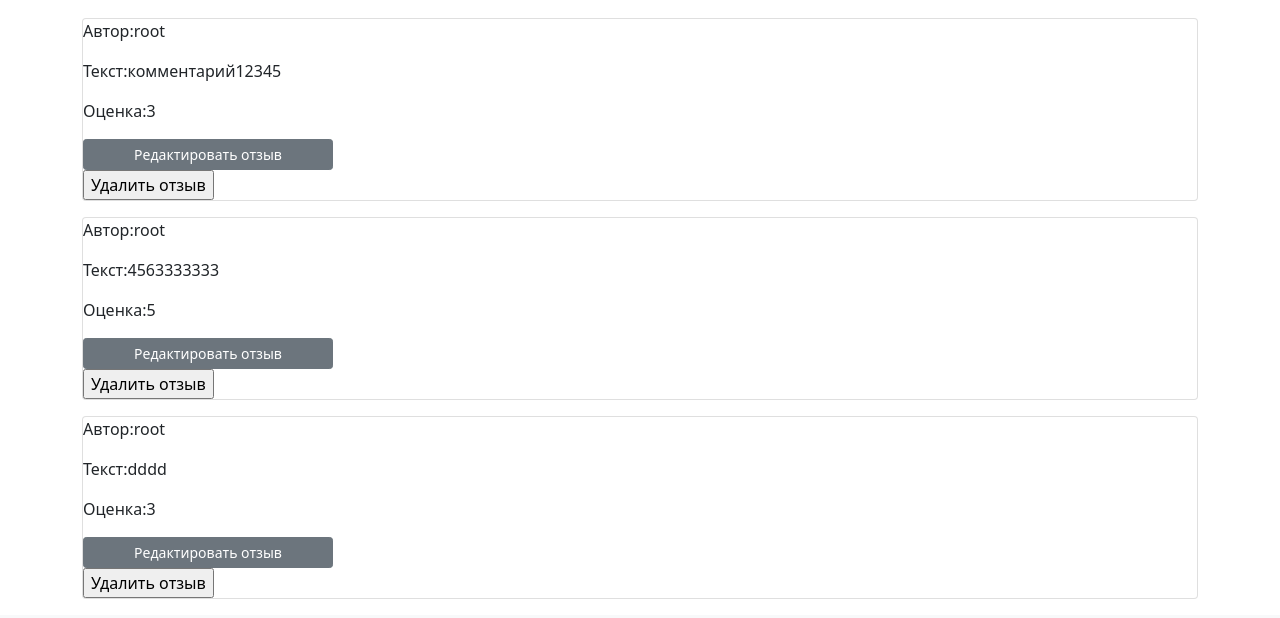
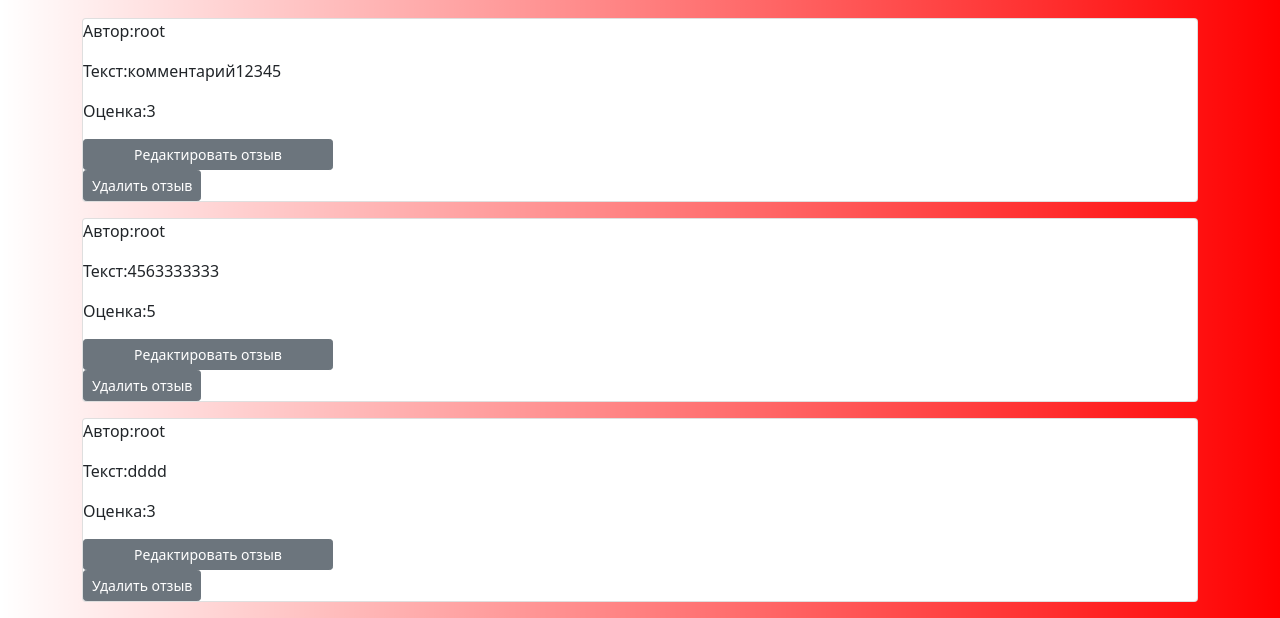
Before and after one commit to Nadezhda2205/kontrol_python_8_Khovrich_Nadezhda, a Django app: page /product/3 in a window 1280 px wide. Shown: the part 343-961 px from the top of the page. Run offline with Django 4.2, Linux system fonts and the light colour scheme; data comes from the database, SQL or seed files in the repository.

Commit message:
Корректировка стиля

```diff
--- a/products/views.py
+++ b/products/views.py
@@ -71,8 +71,6 @@
 
 class CommentDeleteView(DeleteView):
     model = Comment
-    success_url = reverse_lazy('product')
-
 
     def get_success_url(self):
-        return reverse('product', kwargs={'pk': self.object.pk})
+        return reverse('index')
--- /dev/null
+++ b/static/css/style.css
@@ -0,0 +1,3 @@
+body{
+    background-image: linear-gradient(to right, rgba(255,0,0,0), rgba(255,0,0,1));
+}
--- a/templates/comments/comment_edit.html
+++ b/templates/comments/comment_edit.html
@@ -13,7 +13,7 @@
         {{ form.as_p }}
 
 
-<input type="submit" value="Сохранить">
+<input class="btn btn-secondary btn-sm" type="submit" value="Сохранить">
 
     </form>
 
--- a/templates/comments/product_comment_add.html
+++ b/templates/comments/product_comment_add.html
@@ -12,7 +12,7 @@
 
         {{ form.as_p }}
 
-<input type="submit" value="Сохранить">
+<input class="btn btn-secondary btn-sm" type="submit" value="Сохранить">
 
     </form>
 
--- a/templates/products/product.html
+++ b/templates/products/product.html
@@ -35,9 +35,9 @@
     <a class="btn btn-secondary btn-sm" style="width: 250px;" href="{% url 'product_comment_edit' comment.pk %}">Редактировать отзыв</a>
 
 
-    <form method="POST" action=" ">
+    <form method="POST" action="{% url 'product_comment_delete' comment.pk %}">
       {% csrf_token %}
-      <input type="submit" value="Удалить отзыв">
+      <input class="btn btn-secondary btn-sm" type="submit" value="Удалить отзыв">
     </form>
 
 
--- a/templates/products/product_add.html
+++ b/templates/products/product_add.html
@@ -12,7 +12,7 @@
 
         {{ form.as_p }}
 
-<input type="submit" value="Сохранить">
+<input class="btn btn-secondary btn-sm" type="submit" value="Сохранить">
 
     </form>
 
--- a/templates/products/product_edit.html
+++ b/templates/products/product_edit.html
@@ -12,7 +12,7 @@
 
         {{ form.as_p }}
 
-<input type="submit" value="Сохранить">
+<input class="btn btn-secondary btn-sm" type="submit" value="Сохранить">
 
     </form>
 
```
Also changed, not shown: readme.txt (added).
